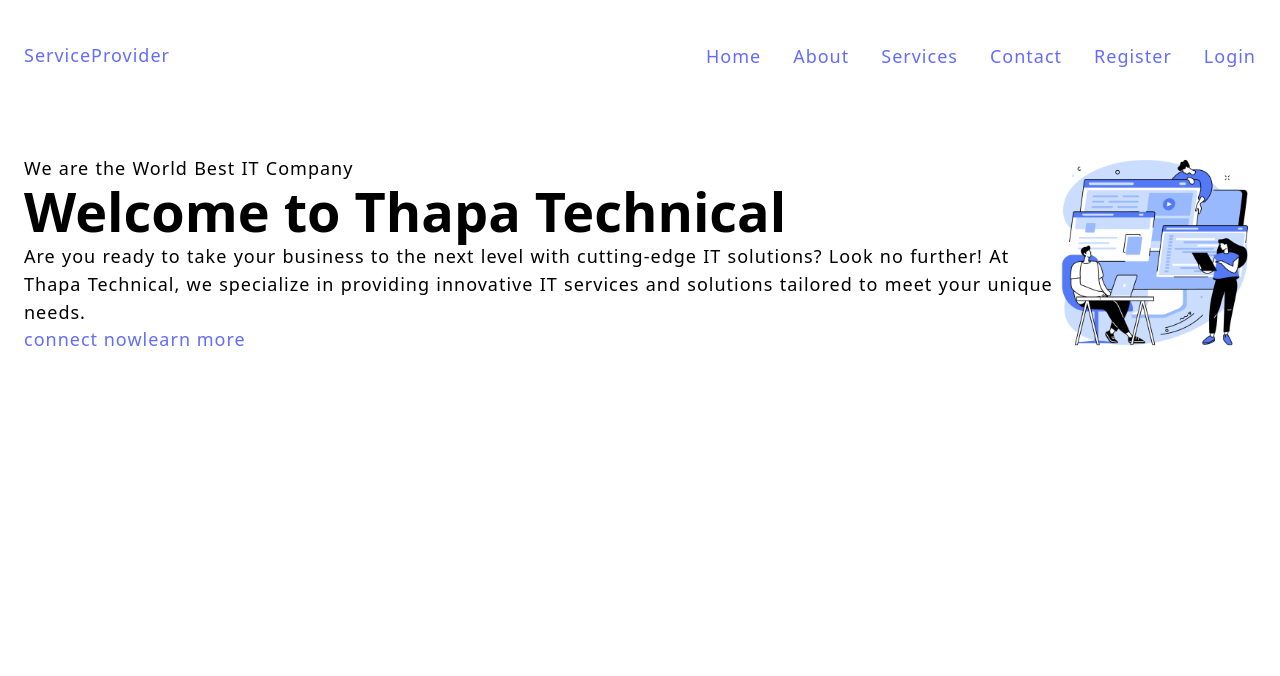
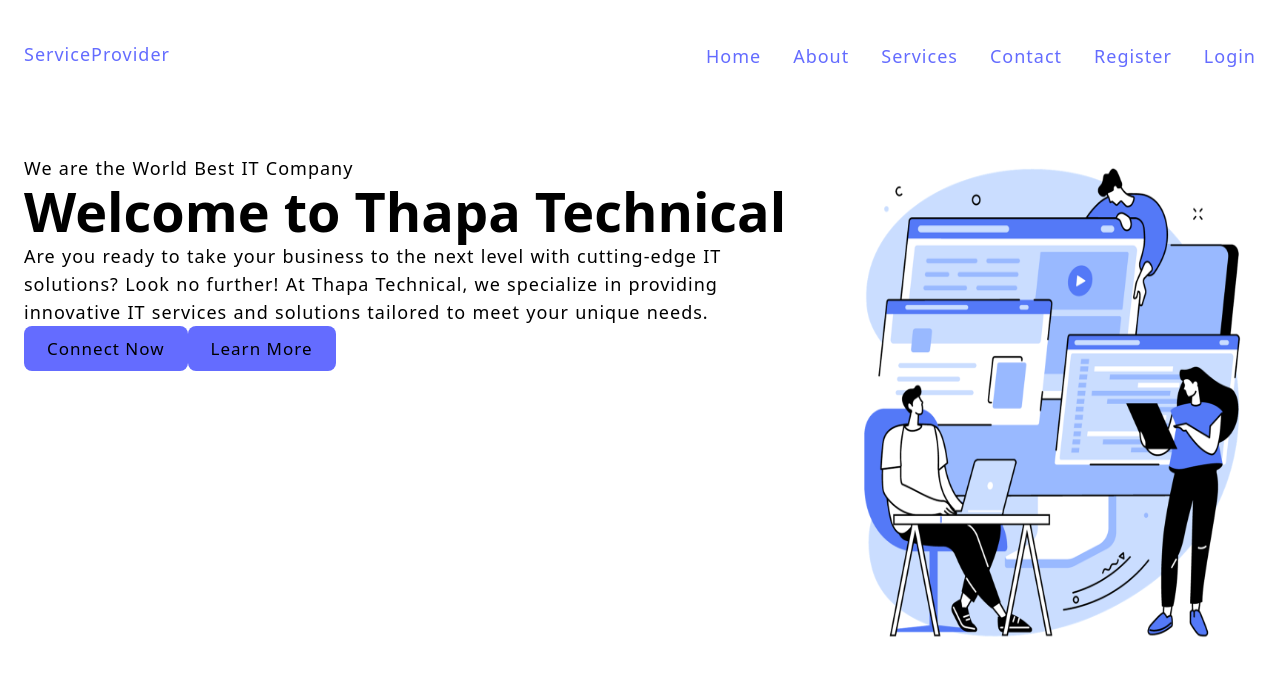
Before and after one commit to MuhammadFaizan144/MERN-Tutorial, a React (Vite) app in the folder client/: page / in a window 1280 px wide. Shown: the top 676 px of the page. Built offline with nearby package versions, Linux system fonts and the light colour scheme.

Commit message:
setting css in tutorial 24

```diff
--- a/client/src/index.css
+++ b/client/src/index.css
@@ -1,47 +1,102 @@
-/* src/index.css or app/globals.css */
-@tailwind base;
-@tailwind components;
-@tailwind utilities;
-*{
+* {
   margin: 0;
   padding: 0;
   box-sizing: border-box;
+  font-family: Urbanist, system-ui, Avenir, Helvetica, Arial, sans-serif;
   color-scheme: light dark;
 }
-:root{
-  --bg-color:#f4f3ff;
-  --btn-color:#646cff;
-  --dark-color:#242424;
-  --helper-color:#99b9ff;
+
+:root {
+  --bg-color: #f4f3ff;
+  --btn-color: #646cff;
+  --dark-color: #242424;
+  --helper-color: #99b9ff;
 }
-li{
-  list-style: none;
-}
-html{
+
+html {
   font-size: 62.5%;
 }
-body{
+
+/*? base style */
+
+body {
   margin: 0;
-  min-width: 32rem;
-  min-height:100vh;
+  /* display: flex;
+  place-items: center; */
+  /* min-width: 32rem; */
+  min-height: 100vh;
 }
-h1{
+
+ /*?  Help me reach 1 Million subs 👉 https://youtube.com/thapatechnical */
+
+h1 {
   font-size: 5.4rem;
   line-height: 1.1;
   font-weight: bold;
 }
+
 p,
 li,
-label,input,textarea{
+label,
+input,
+textarea {
   font-size: 1.8rem;
   line-height: 1.56;
   letter-spacing: 0.1rem;
   word-spacing: 0.06rem;
 }
-a{
+
+a {
   font-weight: 500;
   font-size: 1.8rem;
   letter-spacing: 0.1rem;
   color: var(--btn-color);
   text-decoration: inherit;
 }
+
+li {
+  list-style: none;
+}
+
+/*? layout Rule  */
+
+.container {
+  max-width: 140rem;
+  padding: 4rem 2.4rem;
+  margin: 0 auto;
+}
+
+.grid {
+  display: grid;
+  gap: 6.4rem;
+}
+
+.grid-two-cols {
+  grid-template-columns: repeat(2, 1fr);
+}
+
+.grid-four-cols {
+  grid-template-columns: repeat(4, 1fr);
+}
+
+/*? Module Rules / Reusable */
+button {
+  text-transform: capitalize;
+  padding: 1rem 2.2rem;
+  font-size: 1.7rem;
+  font-weight: 500;
+  background-color: var(--btn-color);
+  border-radius: 0.8rem;
+  -webkit-border-radius: 0.8rem;
+  -moz-border-radius: 0.8rem;
+  -ms-border-radius: 0.8rem;
+  -o-border-radius: 0.8rem;
+  border: 0.1rem solid transparent;
+  cursor: pointer;
+  letter-spacing: 0.1rem;
+  transition: border-color 0.3s;
+  -webkit-transition: border-color 0.3s;
+  -moz-transition: border-color 0.3s;
+  -ms-transition: border-color 0.3s;
+  -o-transition: border-color 0.3s;
+}
```
